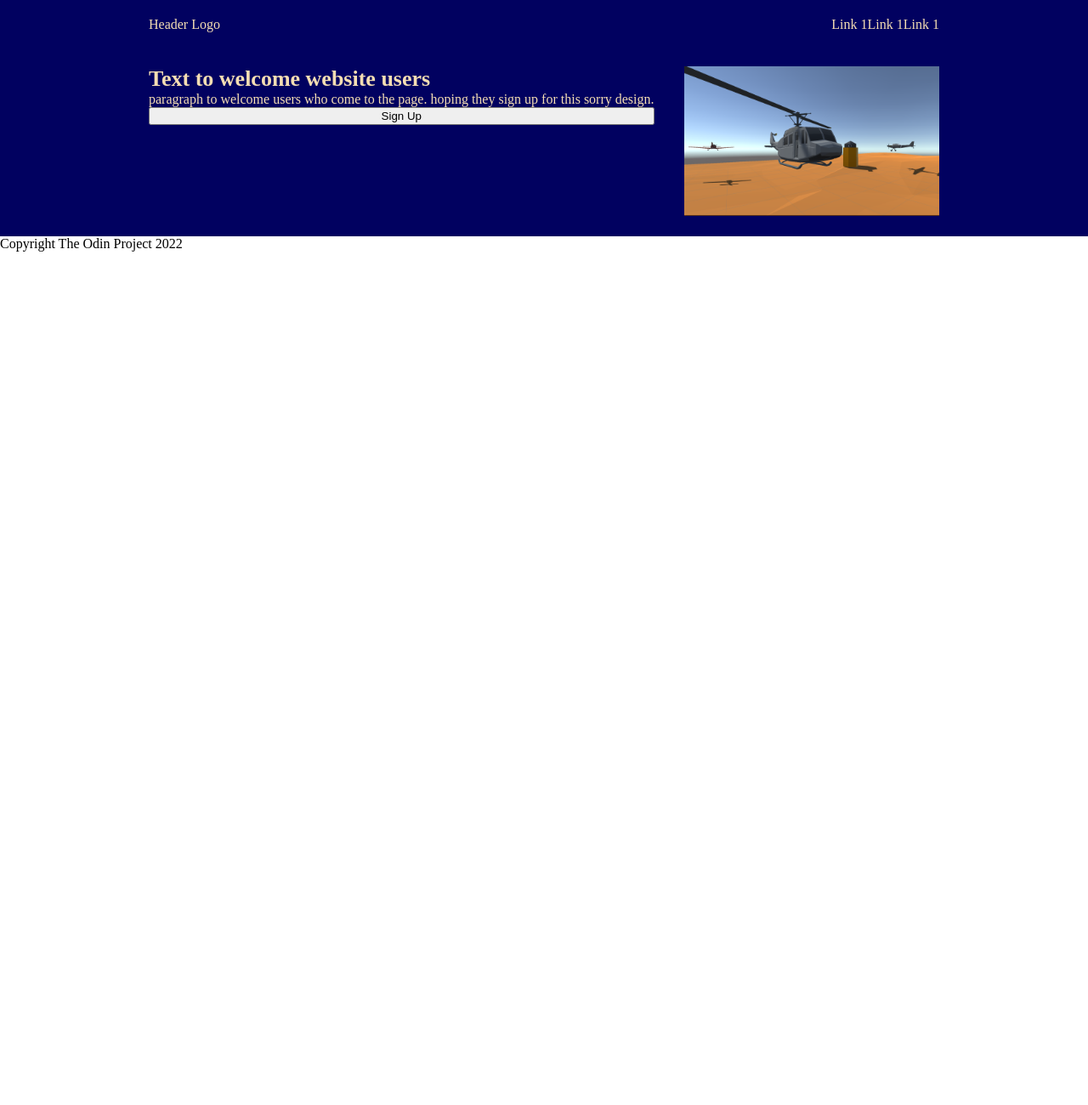
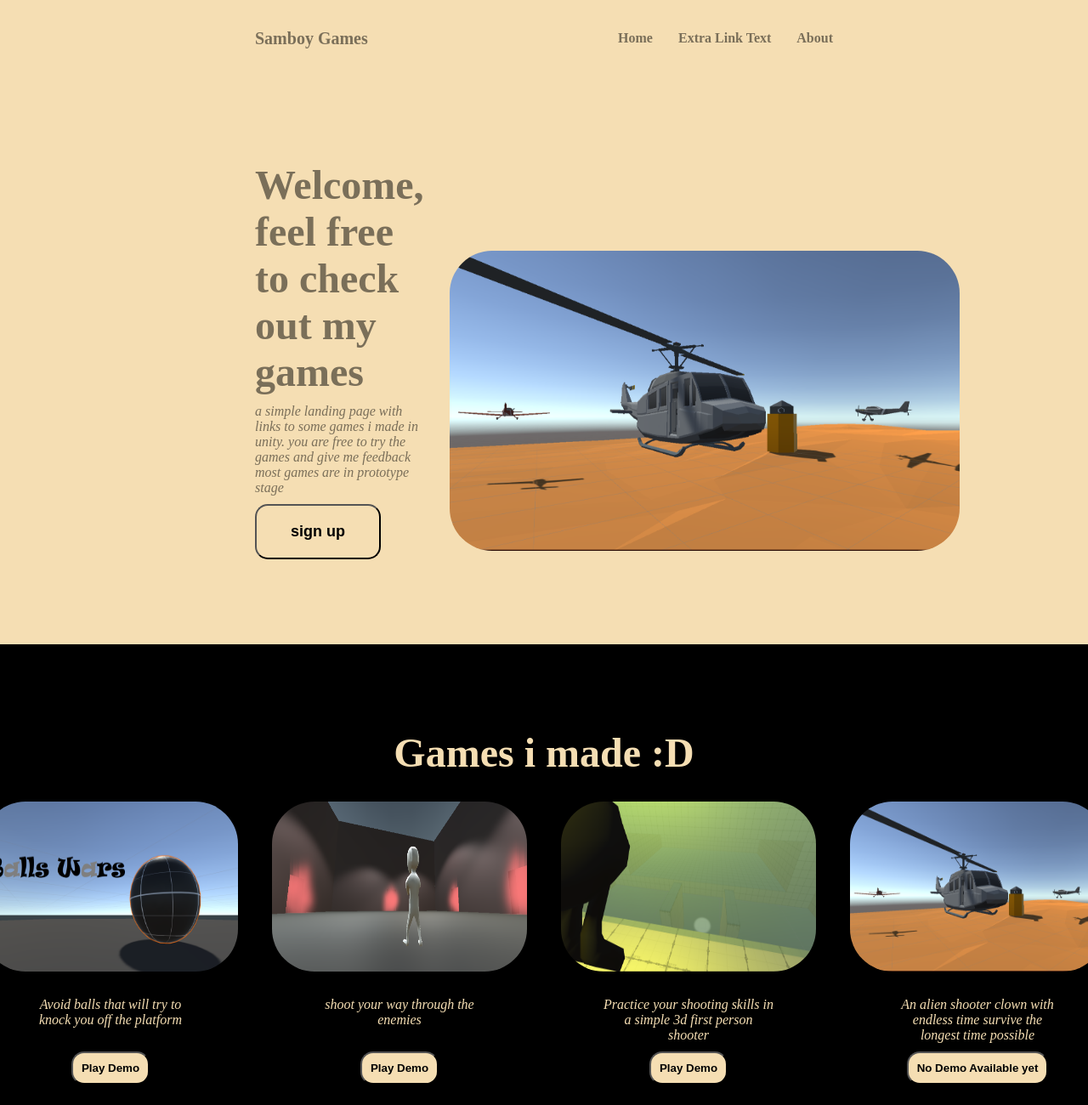
Before and after one commit to Samboy275/Landing-Page, a plain HTML site: page index.html in a window 1280 px wide. Shown: the top 1300 px of the page at 85% size. Before the commit the page ends 800 px from the top, so only its background shows below. Drawn offline with Linux system fonts and the light colour scheme.

Commit message:
finish landing page
the page got rebuilt multiple times this is the final product of about
3 days of working off hopefully the last redo

```diff
--- a/index.html
+++ b/index.html
@@ -8,24 +8,92 @@
     <title>Document</title>
 </head>
 <body>
-    <div class="header">
-        <div class="section1">
-            <div class="logo">Header Logo</div>
-            <div class="welcome">Text to welcome website users</div>
-            <div class="welcomep">paragraph to welcome users who come to the page.
-                hoping they sign up for this sorry design.
+    <nav class="nav">
+        <div class="container">
+            <div class="logo">Samboy Games</div>
+            <ul>
+                <li><a>Home</a></li>
+                <li><a>Extra Link Text</a></li>
+                <li><a>About</a></li>
+            </ul>
+        </div>
+    </nav>
+    <header class="header">
+        <div class="container">
+            <div class="message">
+                <div class="bigtext">Welcome, feel free to check out my games</div>
+                <div class="description">a simple landing page with links to some games i made in unity.
+                    you are free to try the games and give me feedback most games are in prototype stage
+                </div>
+                <button>sign up</button>
             </div>
-            <button>Sign Up</button>
+            <div class="image">
+                <img src="./images/Flight Wars.png">
+            </div>
         </div>
-        <div>
-            <ul>
-                <li><a>Link 1</a></li>
-                <li><a>Link 1</a></li>
-                <li><a>Link 1</a></li>
-            </ul>
-            <img src="./Flight Wars.png" alt="flight wars image">
+    </header>
+
+    <div class="content">
+        <div class="container">
+            <div class="info">Games i made :D</div>
+            <div class="boxes">
+                <div class="box">
+                    <img src="./images/Balls Wars.png" alt="image place holder">
+                    <div class="description">Avoid balls that will try to knock you off the platform</div>
+                    <button onclick="GoToLink('//play.unity.com/mg/other/webgl-builds-199364');">Play Demo</button>
+                </div>
+                <div class="box">
+                    <img src="./images/Prototype.png" alt="image place holder">
+                    <div class="description">shoot your way through the enemies</div>
+                    <button onclick="GoToLink('//play.unity.com/mg/other/webgl-builds-209540');">Play Demo</button>
+                </div>
+                <div class="box">
+                    <img src="./images/Target Practice.png" alt="image place holder">
+                    <div class="description">Practice your shooting skills in a  simple 3d first person shooter</div>
+                    <button onclick="GoToLink('//play.unity.com/mg/other/webgl-builds-199351');">Play Demo</button>
+                </div>
+                <div class="box">
+                    <img src="./images/Flight Wars.png" alt="image place holder">
+                    <div class="description">An alien shooter clown with endless time survive the longest time possible</div>
+                    <button>No Demo Available yet</button>
+                </div>
+                <script>
+                    function GoToLink(link)
+                    {
+                        link = "http:"+link;
+                        window.location.href = link;
+                    }
+                </script>
+            </div>
         </div>
     </div>
-    <div class="footer">Copyright   The Odin Project 2022</div>
+
+    <div class="message">
+        <div class="container">
+            <div class="qoutebox">
+                <div class="body">"The Odin project proves to be a very good learning experience so far unlike any other,
+                    its learn-apply curriculum is so fascinating it might be a challenge if you are new to this type of learning,
+                but from what i have learned so far it is definitely fruitful"</div>
+                <div class="name">Samual Mohamed</div>
+            </div>
+        </div>
+    </div>
+
+    <div class="window">
+        <div class="container">
+            <div class="box">
+                <div class="signup">
+                    <div class="boldtext">
+                        text to make the user sign up
+                    </div>
+                    <div class="desciption">
+                        this is a short description please press the button to the side
+                    </div>
+                </div>
+                <button>Sign Up</button>
+            </div>
+        </div>
+    </div>
+    <div class="footer"><div>Copyright   The Odin Project 2022</div></div>
 </body>
 </html>
--- a/styles.css
+++ b/styles.css
@@ -1,41 +1,170 @@
 body{
+    background-color: black;
+    color: wheat;
+    margin: 0;
+    padding: 0;
+    overflow-x: hidden;
+}
+img{
+    border-radius: 50px;
+}
+button{
+    border-radius: 15px;
+    padding: 10px;
+    background-color: wheat;
+    font-weight: bold;
+}
+.header ,.nav{
+    background-color: wheat;
+    color: rgba(0, 0, 0, 0.5);
+}
+.nav .container{
+    display: flex;
+    justify-content: space-between;
+    padding: 20px 300px;
+    align-items: center;
+}
+
+.nav .logo{
+    font-size: 20px;
+    font-weight: bold;
+}
+.nav ul{
+    list-style-type: none;
+    display: flex;
+    gap: 30px;
+    font-weight: 700;
+}
+
+.nav li:hover{
+    color: red;
+}
+
+.header .container{
+    display: flex;
+    padding: 100px 300px;
+    gap: 20px;
+}
+
+.header img{
+    width: 600px;
+    margin-top: auto;
+    height: auto;
+}
+
+.header .message
+{
     display: flex;
     flex-direction: column;
-    margin: 0;
+    gap: 10px;
+    flex-wrap: nowrap;
+}
+.bigtext, .info{
+    font-size: 48px;
+    font-weight: bold;;
 }
 
-img{
-    width: 300px;
+.description{
+    font-style: italic;
+}
+.message button , .window button{
+    margin-top: auto;
+    align-self: flex-start;
+    padding: 20px 40px 20px 40px;
+    font-size: 18px;
 }
 
-ul{
-    margin: 0;
-    padding: 0;
-    list-style-type: none;
+.image{
     display: flex;
-    justify-content: flex-end;
-}
-.header .logo, ul{
-    margin-bottom: 40px;
-}
-.header{
-    display: flex;
-    justify-content: center;
-    padding: 20px 50px;
-    gap: 30px;
-    color: wheat;
-    background-color: #010160;
+    align-items: center;
+    flex: 1 1 auto;
+    margin: 10px;
 }
 
-.header .section1{
+.content .container{
     display: flex;
-    width: 600px;
+    padding: 100px;
+    flex-direction: column;
+    gap: 30px;
+    justify-content: center;
+    align-items: center;
+}
+.content .boxes{
+    display: flex;
+    gap: 40px;
+    justify-content: space-around;
+    text-align: center;
+}
+.content .box img{
+    width: 300px;
+    height: 200px;
+    margin-bottom: 20px;
+}
+.content .box{
+    display: flex;
+    flex-direction: column;
+    align-items: center;
+    gap: 10px;
+}
+.box .description{
+    width: 200px;
     flex-wrap: wrap;
+}
+.content button{
+    margin-top: auto;
+}
+.message .container{
+    display: flex;
     flex-direction: column;
-    align-content: flex-start;
+    justify-content: center;
+    align-items: center;
+    padding: 100px 480px;
+    color: rgba(0, 0, 0, 0.5);
+    background-color: wheat;
+    border-radius: 20px;
 }
 
-.welcome{
+.container .body{
+    font-size: 24px;
+    padding: 10px;
+    font-style: italic;
+}
+.container .qoutebox{
+    display: flex;
+    flex-direction: column;
+}
+.container .name{
+    align-self: flex-end;
+    padding: 10px 20px;
+}
+
+.window .container{
+    padding: 100px 400px;
+}
+
+.window .box{
+    display: flex;
+    background-color: rgba(200, 0, 0, 0.3);
+    padding: 30px;
+    gap: 20px;
+    align-items: center;
+    border-radius: 20px;
+    justify-content: space-between;
+}
+.signup .boldtext{
+    font-size: 24px;
+    font-weight: 700;
+
+}
+
+
+.footer{
+    display: flex;
+    background-color: wheat;
+    color: black;
+    padding: 30px;
+    align-items: center;
+    justify-content: center;
     font-weight: bold;
-    font-size: 26px;
+    color: rgba(0, 0, 0, 0.5);
 }
```
Also changed, not shown: images/Balls Wars.png (added), images/Flight Wars.png (renamed from Flight Wars.png), images/Prototype.png (added), images/Target Practice.png (added).
